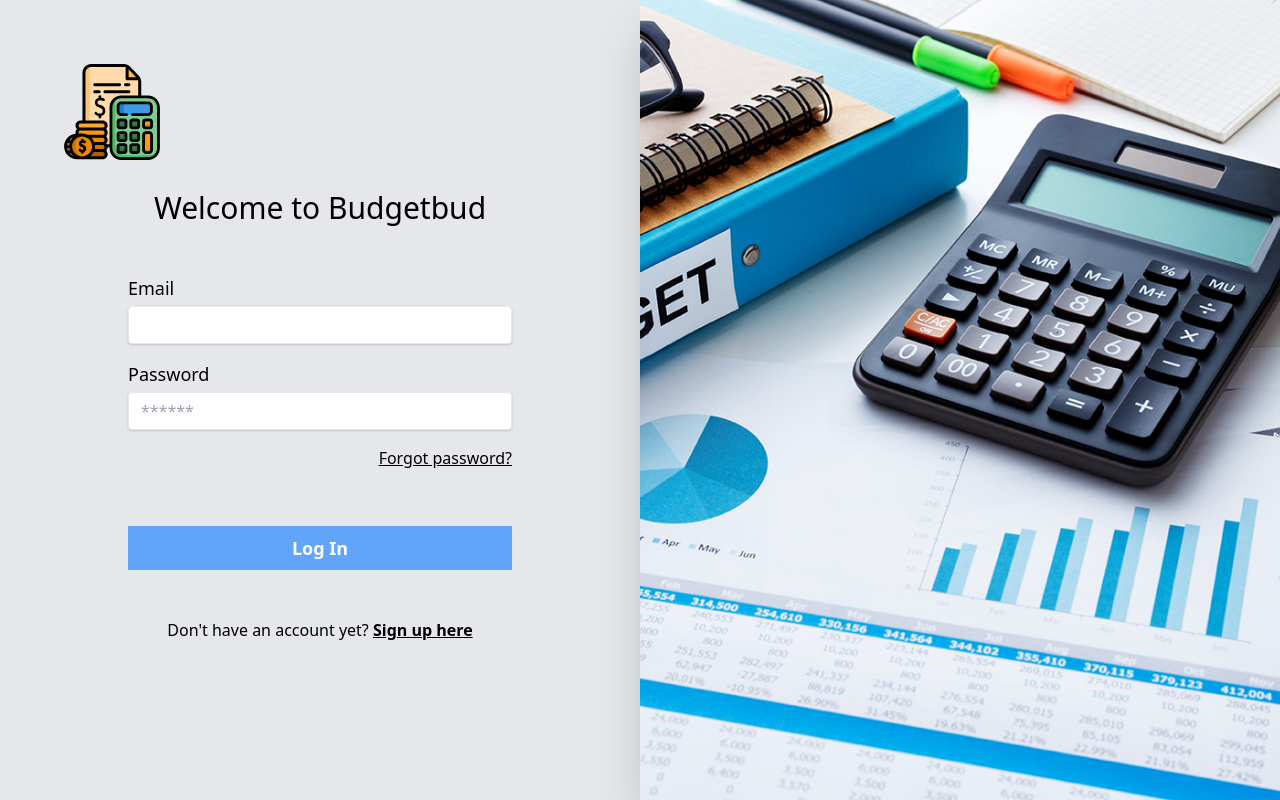
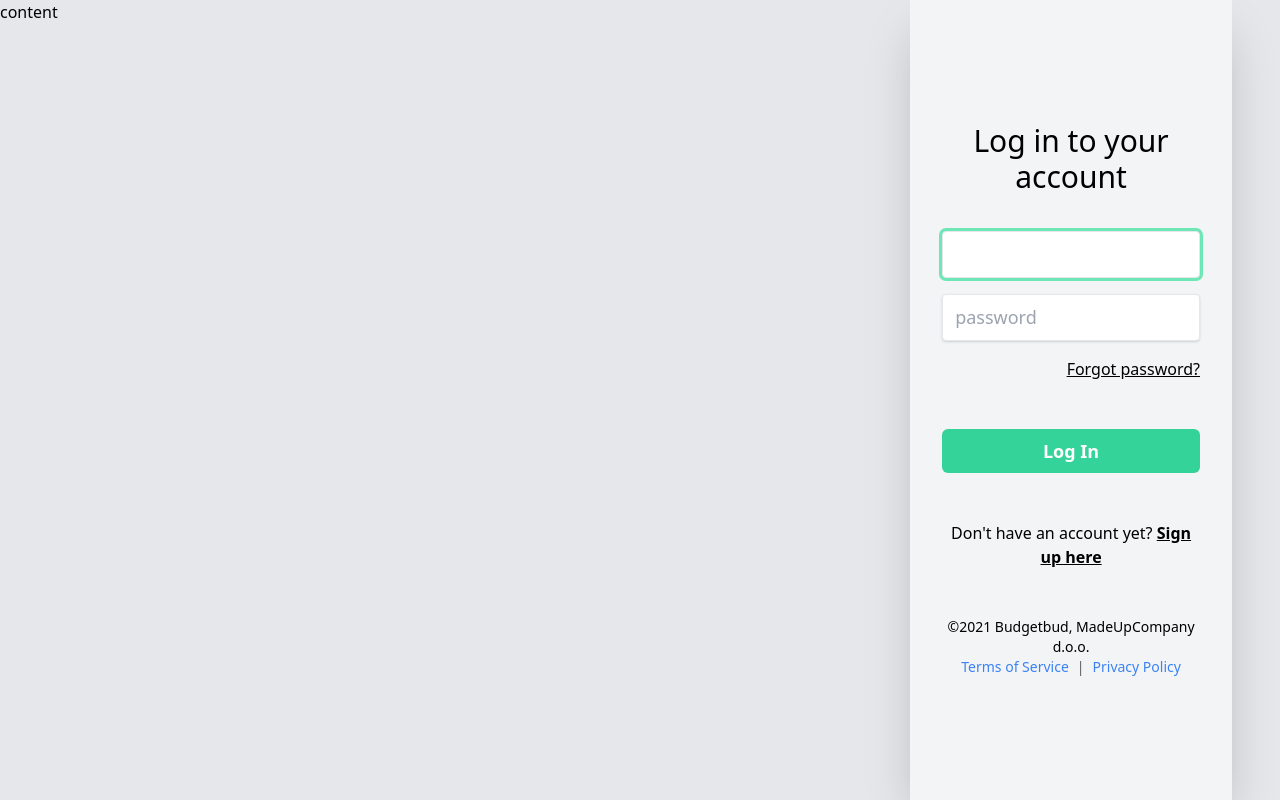
Before and after one commit to aflorj/budgeting-app-js, a React (Create React App) app: page /login in a window 1280 px wide. Built offline with nearby package versions, Linux system fonts and the light colour scheme; no server answers.

Commit message:
add new landing page layout

```diff
--- a/src/components/auth/ForgotPassword.js
+++ b/src/components/auth/ForgotPassword.js
@@ -4,6 +4,7 @@ import ErrorAlert from './ErrorAlert';
 import InfoAlert from './InfoAlert';
 import { Link } from 'react-router-dom';
 import LandingPage from './LandingPage';
+import Legal from './Legal';
 
 export default function ForgotPassword() {
   const emailRef = useRef();
@@ -31,25 +32,25 @@ export default function ForgotPassword() {
     <LandingPage
       content={
         <>
+          <div className="">
             <p className="text-center text-3xl">Reset your password</p>
-          <form className="flex flex-col pt-3 md:pt-8" onSubmit={handleSubmit}>
+            <form
+              className="flex flex-col pt-3 md:pt-8"
+              onSubmit={handleSubmit}
+            >
               <div className="flex flex-col pt-4">
-              <label htmlFor="email" className="text-lg">
-                Email
-              </label>
                 <input
                   type="email"
                   id="email"
                   autoFocus
                   spellCheck="false"
                   autoComplete="username"
-                placeholder="your@email.com"
+                  placeholder="email"
                   ref={emailRef}
                   required
-                className="shadow appearance-none border rounded w-full py-2 px-3 text-gray-700 mt-1 leading-tight focus:outline-none focus:shadow-outline focus:placeholder-transparent"
+                  className="shadow appearance-none border rounded w-full py-2 px-3 text-gray-700 mt-1 leading-relaxed text-lg focus:outline-none focus:placeholder-transparent focus:ring ring-green-300"
                 />
               </div>
-
               <div className="text-right pt-4 pb-12">
                 {error && <ErrorAlert error={error} />}
                 {message && <InfoAlert error={message} />}
@@ -57,7 +58,7 @@ export default function ForgotPassword() {
               <button
                 type="submit"
                 disabled={loading}
-              className="bg-blue-400 text-white font-bold text-lg hover:bg-blue-300 p-2 mt-2"
+                className="bg-green-400 text-white font-bold text-lg hover:bg-green-300 p-2 mt-2 rounded-md"
               >
                 Reset Password
               </button>
@@ -73,6 +74,8 @@ export default function ForgotPassword() {
                 </Link>
               </p>
             </div>
+          </div>
+          <Legal />
         </>
       }
     />
--- a/src/components/auth/LandingPage.js
+++ b/src/components/auth/LandingPage.js
@@ -1,27 +1,15 @@
 import React from 'react';
-import logo from '../../assets/budget.svg';
-import heroImage from '../../assets/hero-image.jpg';
 import { Link } from 'react-router-dom';
 
 export default function LandingPage({ content }) {
   return (
-    <div className="bg-gray-200 h-screen w-full flex flex-wrap">
-      <div className="w-full md:w-1/2 flex flex-col">
-        <div className="flex justify-center md:justify-start pt-12 md:pl-12 md:-mb-24">
-          <Link to="/" className="text-white font-bold text-xl p-4">
-            <img src={logo} alt="logo" className="h-24" />
-          </Link>
-        </div>
-        <div className="flex flex-col justify-center md:justify-start my-auto pt-8 md:pt-0 px-8 md:px-24 lg:px-32">
-          {content}
-        </div>
+    <div className="bg-gray-200 h-screen w-full flex flex-col md:flex-row">
+      <div className="md:hidden bg-green-200 w-full border-b-2 rounded-b-lg border-green-300">
+        {content}
       </div>
-      <div className="w-1/2 shadow-2xl">
-        <img
-          className="object-cover w-full h-screen hidden md:block"
-          src={heroImage}
-          alt="hero image"
-        />
+      <div className="w-full">content</div>
+      <div className="bg-gray-100 md:w-1/3 hidden flex-col shadow-2xl lg:mr-12 justify-center px-8 md:flex">
+        {content}
       </div>
     </div>
   );
--- /dev/null
+++ b/src/components/auth/Legal.js
@@ -0,0 +1,15 @@
+import React from 'react';
+import { Link } from 'react-router-dom';
+
+export default function Legal() {
+  return (
+    <div className="hidden md:flex flex-col text-center text-sm">
+      <div>©{new Date().getFullYear()} Budgetbud, MadeUpCompany d.o.o.</div>
+      <div className="space-x-2 text-blue-500">
+        <Link to="/login">Terms of Service</Link>
+        <span className="opacity-60 text-black">|</span>
+        <Link to="/login">Privacy Policy</Link>
+      </div>
+    </div>
+  );
+}
--- a/src/components/auth/Login.js
+++ b/src/components/auth/Login.js
@@ -3,8 +3,7 @@ import { useAuth } from '../../contexts/AuthContext';
 import ErrorAlert from './ErrorAlert';
 import { Link, useHistory } from 'react-router-dom';
 import LandingPage from './LandingPage';
-
-//TODO 'remember me' radio button
+import Legal from './Legal';
 
 export default function Login() {
   const emailRef = useRef();
@@ -32,39 +31,41 @@ export default function Login() {
     <LandingPage
       content={
         <>
-          <p className="text-center text-3xl">Welcome to Budgetbud</p>
-          <form className="flex flex-col pt-3 md:pt-8" onSubmit={handleSubmit}>
-            <div className="flex flex-col pt-4">
-              <label htmlFor="email" className="text-lg">
-                Email
-              </label>
+          <div className="">
+            <p className="text-center text-3xl hidden md:block">
+              Log in to your account
+            </p>
+            <div className="flex md:block justify-between items-center">
+              <Link to="/signup" className="block md:hidden pl-4">
+                Create an account
+              </Link>
+              <form
+                className="flex flex-row md:flex-col md:pt-8"
+                onSubmit={handleSubmit}
+              >
+                <div className="md:space-y-4 flex flex-row md:flex-col space-x-2 md:space-x-0">
                   <input
                     type="email"
                     spellCheck="false"
                     autoFocus
                     id="email"
                     autoComplete="username"
-                placeholder="your@email.com"
+                    placeholder="email"
                     ref={emailRef}
                     required
-                className="shadow appearance-none border rounded w-full py-2 px-3 text-gray-700 mt-1 leading-tight focus:outline-none focus:shadow-outline focus:placeholder-transparent"
+                    className="shadow appearance-none border rounded w-full py-2 px-3 text-gray-700 mt-1 md:leading-relaxed md:text-lg focus:outline-none focus:placeholder-transparent focus:ring ring-green-300"
                   />
-            </div>
-            <div className="flex flex-col pt-4">
-              <label htmlFor="password" className="text-lg">
-                Password
-              </label>
                   <input
                     type="password"
                     id="password"
                     autoComplete="current-password"
-                placeholder="******"
+                    placeholder="password"
                     ref={passwordRef}
                     required
-                className="shadow appearance-none border rounded w-full py-2 px-3 text-gray-700 mt-1 leading-tight focus:outline-none focus:shadow-outline focus:placeholder-transparent"
+                    className="shadow appearance-none border rounded w-full py-2 px-3 text-gray-700 mt-1 md:leading-relaxed md:text-lg focus:outline-none focus:placeholder-transparent focus:ring ring-green-300"
                   />
                 </div>
-            <div className="text-right pt-4 pb-12">
+                <div className="text-right pt-4 pb-12 hidden md:block">
                   <Link to="/forgot-password" className="underline">
                     Forgot password?
                   </Link>
@@ -73,12 +74,13 @@ export default function Login() {
                 <button
                   type="submit"
                   disabled={loading}
-              className="bg-blue-400 text-white font-bold text-lg hover:bg-blue-300 p-2 mt-2"
+                  className="bg-green-400 text-white font-bold md:text-lg hover:bg-green-300 p-2 rounded-md"
                 >
                   Log In
                 </button>
               </form>
-          <div className="text-center pt-12 pb-12">
+            </div>
+            <div className="hidden md:block text-center pt-12 pb-12">
               <p>
                 Don't have an account yet?{' '}
                 <Link to="/signup" className="underline font-semibold">
@@ -86,6 +88,8 @@ export default function Login() {
                 </Link>
               </p>
             </div>
+          </div>
+          <Legal />
         </>
       }
     />
--- a/src/components/auth/Signup.js
+++ b/src/components/auth/Signup.js
@@ -3,6 +3,7 @@ import { useAuth } from '../../contexts/AuthContext';
 import ErrorAlert from './ErrorAlert';
 import { Link, useHistory } from 'react-router-dom';
 import LandingPage from './LandingPage';
+import Legal from './Legal';
 
 export default function Signup() {
   const emailRef = useRef();
@@ -42,12 +43,15 @@ export default function Signup() {
     <LandingPage
       content={
         <>
-          <p className="text-center text-3xl">Create your Budgetbud account</p>
-          <form className="flex flex-col pt-3 md:pt-8" onSubmit={handleSubmit}>
+          <div className="">
+            <p className="text-center text-3xl">
+              Create your Budgetbud account
+            </p>
+            <form
+              className="flex flex-col pt-3 md:pt-8"
+              onSubmit={handleSubmit}
+            >
               <div className="flex flex-col pt-4">
-              <label htmlFor="email" className="text-lg">
-                Email
-              </label>
                 <input
                   type="email"
                   id="email"
@@ -55,34 +59,31 @@ export default function Signup() {
                   autoComplete="username"
                   spellCheck="false"
                   ref={emailRef}
+                  placeholder="email"
                   required
-                className="shadow appearance-none border rounded w-full py-2 px-3 text-gray-700 mt-1 leading-tight focus:outline-none focus:shadow-outline focus:placeholder-transparent"
+                  className="shadow appearance-none border rounded w-full py-2 px-3 text-gray-700 mt-1 leading-relaxed text-lg focus:outline-none focus:placeholder-transparent focus:ring ring-green-300"
                 />
               </div>
               <div className="flex flex-col pt-4">
-              <label htmlFor="password" className="text-lg">
-                Password
-              </label>
                 <input
                   type="password"
                   autoComplete="new-password"
                   id="password"
                   ref={passwordRef}
+                  placeholder="password"
                   required
-                className="shadow appearance-none border rounded w-full py-2 px-3 text-gray-700 mt-1 leading-tight focus:outline-none focus:shadow-outline focus:placeholder-transparent"
+                  className="shadow appearance-none border rounded w-full py-2 px-3 text-gray-700 mt-1 leading-relaxed text-lg focus:outline-none focus:placeholder-transparent focus:ring ring-green-300"
                 />
               </div>
               <div className="flex flex-col pt-4">
-              <label htmlFor="password" className="text-lg">
-                Confirm password
-              </label>
                 <input
                   type="password"
                   autoComplete="new-password"
                   id="confirm-password"
                   ref={passwordConfirmRef}
+                  placeholder="confirm password"
                   required
-                className="shadow appearance-none border rounded w-full py-2 px-3 text-gray-700 mt-1 leading-tight focus:outline-none focus:shadow-outline focus:placeholder-transparent"
+                  className="shadow appearance-none border rounded w-full py-2 px-3 text-gray-700 mt-1 leading-relaxed text-lg focus:outline-none focus:placeholder-transparent focus:ring ring-green-300"
                 />
               </div>
               <div className="text-right pt-4 pb-12">
@@ -91,7 +92,7 @@ export default function Signup() {
               <button
                 type="submit"
                 disabled={loading}
-              className="bg-blue-400 text-white font-bold text-lg hover:bg-blue-300 p-2 mt-2"
+                className="bg-green-400 text-white font-bold text-lg hover:bg-green-300 p-2 mt-2 rounded-md"
               >
                 Sign Up
               </button>
@@ -104,6 +105,8 @@ export default function Signup() {
                 </Link>
               </p>
             </div>
+          </div>
+          <Legal />
         </>
       }
     />
--- a/src/components/auth/UpdateProfile.js
+++ b/src/components/auth/UpdateProfile.js
@@ -5,7 +5,7 @@ import InfoAlert from './InfoAlert';
 import { useHistory } from 'react-router-dom';
 import Header from '../budgeting/Header';
 import { useRecoilState } from 'recoil';
-import { preferencesAtom } from '../../utils/atoms';
+import { preferencesAtom, loadingAtom } from '../../utils/atoms';
 import Switch from 'react-switch';
 
 export default function UpdateProfile() {
@@ -15,7 +15,7 @@ export default function UpdateProfile() {
   const { currentUser, updatePassword, updateEmail, logout } = useAuth();
   const [error, setError] = useState('');
   const [message, setMessage] = useState('');
-  const [loading, setLoading] = useState(false);
+  const [loading, setLoading] = useRecoilState(loadingAtom);
   const history = useHistory();
   const [preferences, setPreferences] = useRecoilState(preferencesAtom);
 
@@ -38,11 +38,9 @@ export default function UpdateProfile() {
 
     Promise.all(promises)
       .then(() => {
-        setError('');
         setMessage('Email/password successfully updated');
       })
       .catch(() => {
-        setMessage('');
         setError('Failed to update the account');
       })
       .finally(() => {
@@ -68,11 +66,6 @@ export default function UpdateProfile() {
     }));
   };
 
-  function clearError() {
-    if (error) {
-      setError('');
-    }
-  }
   return (
     <div className="flex flex-col h-screen bg-gray-200">
       <Header user={currentUser} logout={handleLogout} back={true} />
```
Also changed, not shown: src/assets/budget.svg (deleted), src/assets/hero-image.jpg (deleted). Lines whose indentation alone changed are shown as unchanged.
